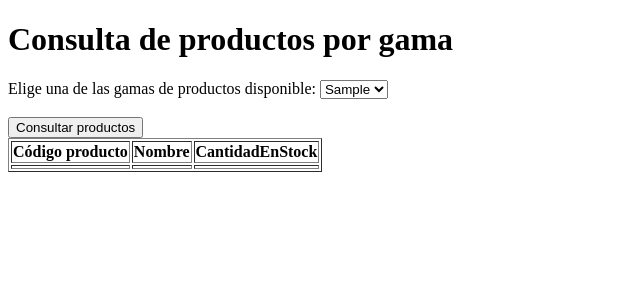
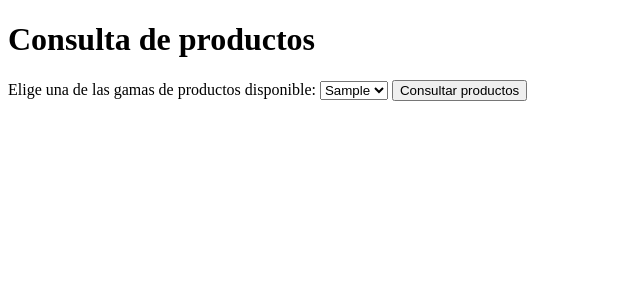
Before and after one commit to pasamaar11/ejerciciosPHP, a PHP site: page /Hoja3.1_Ej2.php in a window 1280 px wide. Shown: the top 300 px of the page, without its empty margins (0-640 px from the left). Run offline with PHP 8.4, Linux system fonts and the light colour scheme; tables that the repository leaves empty or names only in its code hold one stand-in row (values such as "Sample post"); data that the repository does not hold is empty.

Commit message:
ejercicio2_TERMINADO

```diff
--- a/UD4/Hoja3.1_Ej2.php
+++ b/UD4/Hoja3.1_Ej2.php
@@ -1,6 +1,10 @@
 <?php
 $conexion = mysqli_connect("localhost", "pasamar", "1234", "jardineria");
+if (!$conexion) {
+    die("Error de conexión: " . mysqli_connect_error());
+}
 ?>
+
 
 <!DOCTYPE html>
 <html lang="en">
@@ -9,64 +13,82 @@ $conexion = mysqli_connect("localhost", "pasamar", "1234", "jardineria");
     <meta charset="UTF-8">
     <meta name="viewport" content="width=device-width, initial-scale=1.0">
     <title>Ejercicio 2</title>
+    <style>
+        #tabla {
+            margin: auto;
+            width: fit-content;
+        }
+
+        table {
+            border-collapse: collapse;
+        }
+
+        #mensajeGama {
+            color: #3c7ee0ff;
+        }
+    </style>
 </head>
 
 <body>
-    <h1>Consulta de productos por gama</h1>
-    Elige una de las gamas de productos disponible:
+    <h1>Consulta de productos</h1>
+    <form method="post">
+        <label>Elige una de las gamas de productos disponible:</label>
+        <select name="gama">
             <?php
             $consulta = "SELECT DISTINCT gama FROM gamasProductos";
             $resultado = mysqli_query($conexion, $consulta);
-
-    if (mysqli_num_rows($resultado) > 0) {
-        echo "<select name='gamaProducto'>";
             while ($fila = mysqli_fetch_assoc($resultado)) {
                 echo "<option value='" . $fila['gama'] . "'>" . $fila['gama'] . "</option>";
             }
-        echo "</select>";
+            ?>
+        </select>
+        <input type="submit" value="Consultar productos">
+    </form>
+
+    <?php
+    if (isset($_POST['gama'])) {
+
+        $gamaSeleccionada = $_POST['gama'];
+
+        echo "<p id='mensajeGama'><b>Productos de la gama $gamaSeleccionada - Fecha: 20/11/2025</b></p>";
+
+        $sqlProductos = "
+            SELECT CodigoProducto, Nombre, CantidadEnStock
+            FROM productos
+            WHERE Gama = '$gamaSeleccionada'
+            ORDER BY Nombre
+            ";
+
+        $resultadoProductos = mysqli_query($conexion, $sqlProductos);
+
+        // Si no hay productos → solo mensaje
+        if (mysqli_num_rows($resultadoProductos) === 0) {
+            echo "<p>Actualmente no existe ningún producto dado de alta en esta gama</p>";
         } else {
-        echo "No hay gamas disponibles.";
-    }
-    echo "<br><br>";
-    if($fila['gama'] === 'Aromáticas'){
-        $aromaticas = "SELECT DISTINCT CodigoProducto, Nombre, CantidadEnStock FROM productos";
-    }
-    ?>
-    <div id="tabla">
-    <table border="1">
+            // Si sí hay productos → mostrar tabla
+            echo "<div id='tabla'>";
+            echo "<table border='1'>
                     <tr>
                         <th>Código producto</th>
                         <th>Nombre</th>
-            <th>CantidadEnStock</th>
-        </tr>
+                        <th>Cantidad en stock</th>
+                    </tr>";
 
-        <?php
-        $conexion = mysqli_connect("localhost", "pasamar", "1234", "jardineria");
-        if ($conexion) {
-            $resultado = mysqli_query($conexion, "SELECT * FROM productos");
-            $fila = mysqli_fetch_assoc($resultado);
-            foreach ($resultado as $fila) {
+            while ($producto = mysqli_fetch_assoc($resultadoProductos)) {
                 echo "<tr>";
-                echo "<td>" . $fila['CodigoProducto'] . "</td>";
-                echo "<td>" . $fila['Nombre'] . "</td>";
-                echo "<td>" . $fila['CantidadEnStock'] . "</td>";
+                echo "<td>" . $producto['CodigoProducto'] . "</td>";
+                echo "<td>" . $producto['Nombre'] . "</td>";
+                echo "<td>" . $producto['CantidadEnStock'] . "</td>";
                 echo "</tr>";
             }
 
-            mysqli_close($conexion);
-
+            echo "</table></div>";
         }
-        ?>
-    <?php
-    echo
-    "<form method='post' action='$aromaticas'>
-        <input type='submit' value='Consultar productos'>
-    </form>";
-
-
+    }
 
     mysqli_close($conexion);
     ?>
+
 </body>
 
 </html>
```
Lines whose indentation alone changed are shown as unchanged.
